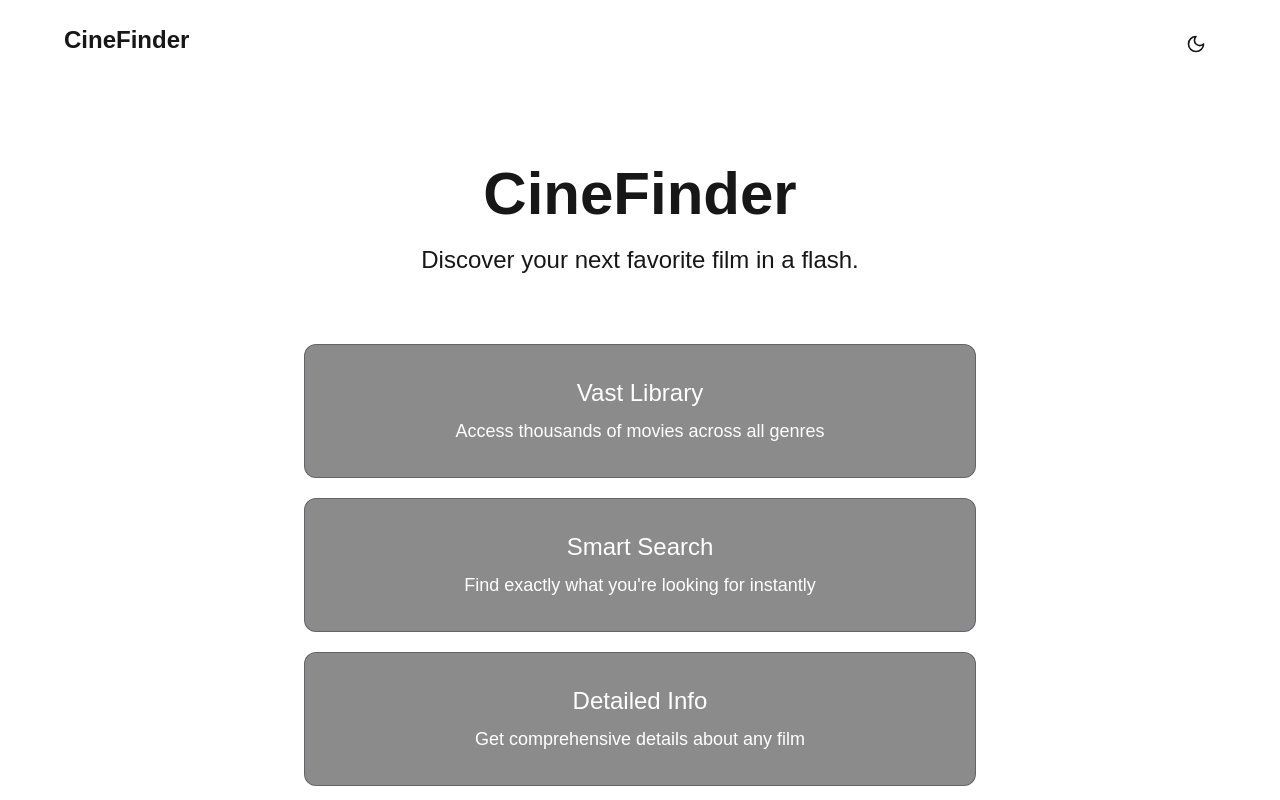
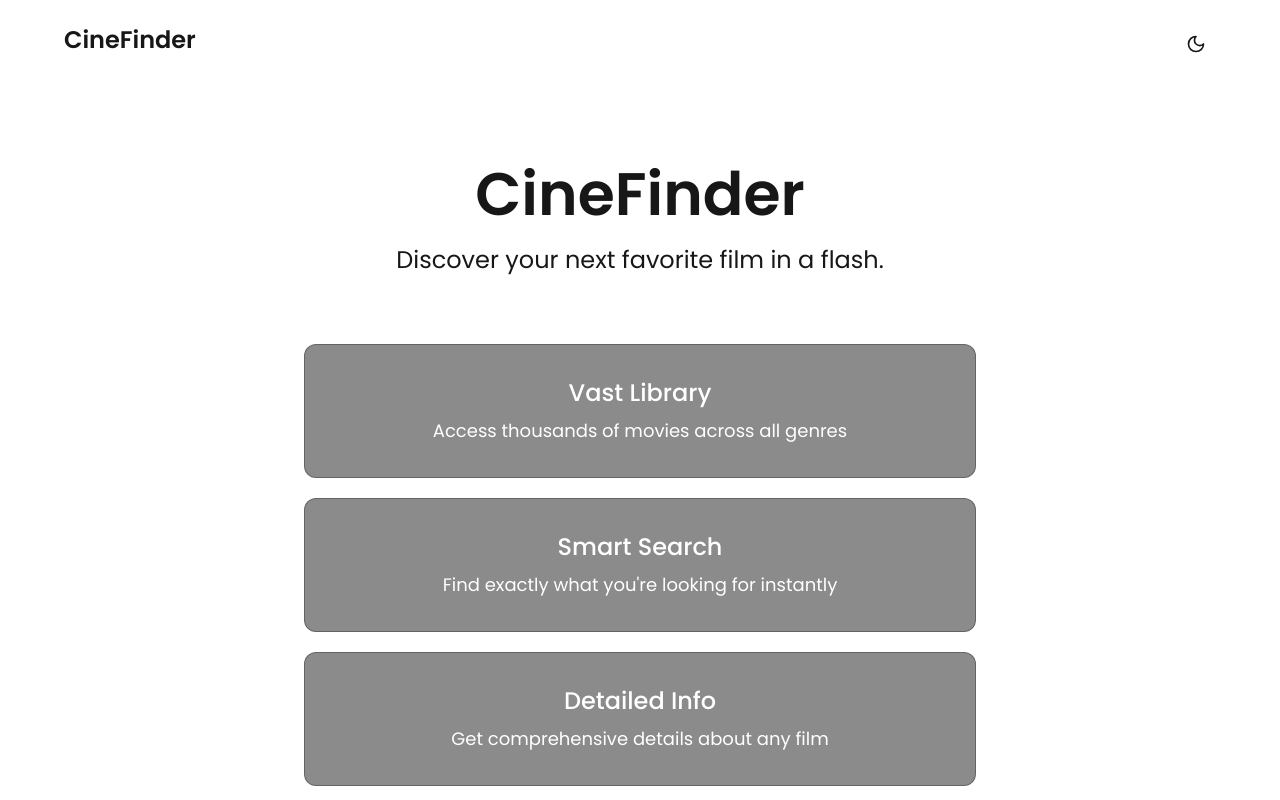
Before and after one commit to shielamae02/CineCompass, a Next.js app: page / in a window 1280 px wide. Built offline with nearby package versions, Linux system fonts and the light colour scheme.

Commit message:
feat: update global font to Poppins

```diff
--- a/styles/globals.css
+++ b/styles/globals.css
@@ -5,6 +5,7 @@
 :root {
   --background: #ffffff;
   --foreground: #171717;
+  --font-poppins: "Poppins", sans-serif;
 }
 
 @media (prefers-color-scheme: dark) {
@@ -17,7 +18,7 @@
 body {
   color: var(--foreground);
   background: var(--background);
-  font-family: Arial, Helvetica, sans-serif;
+  font-family: var(--font-poppins);
 }
 
 @layer base {
```
